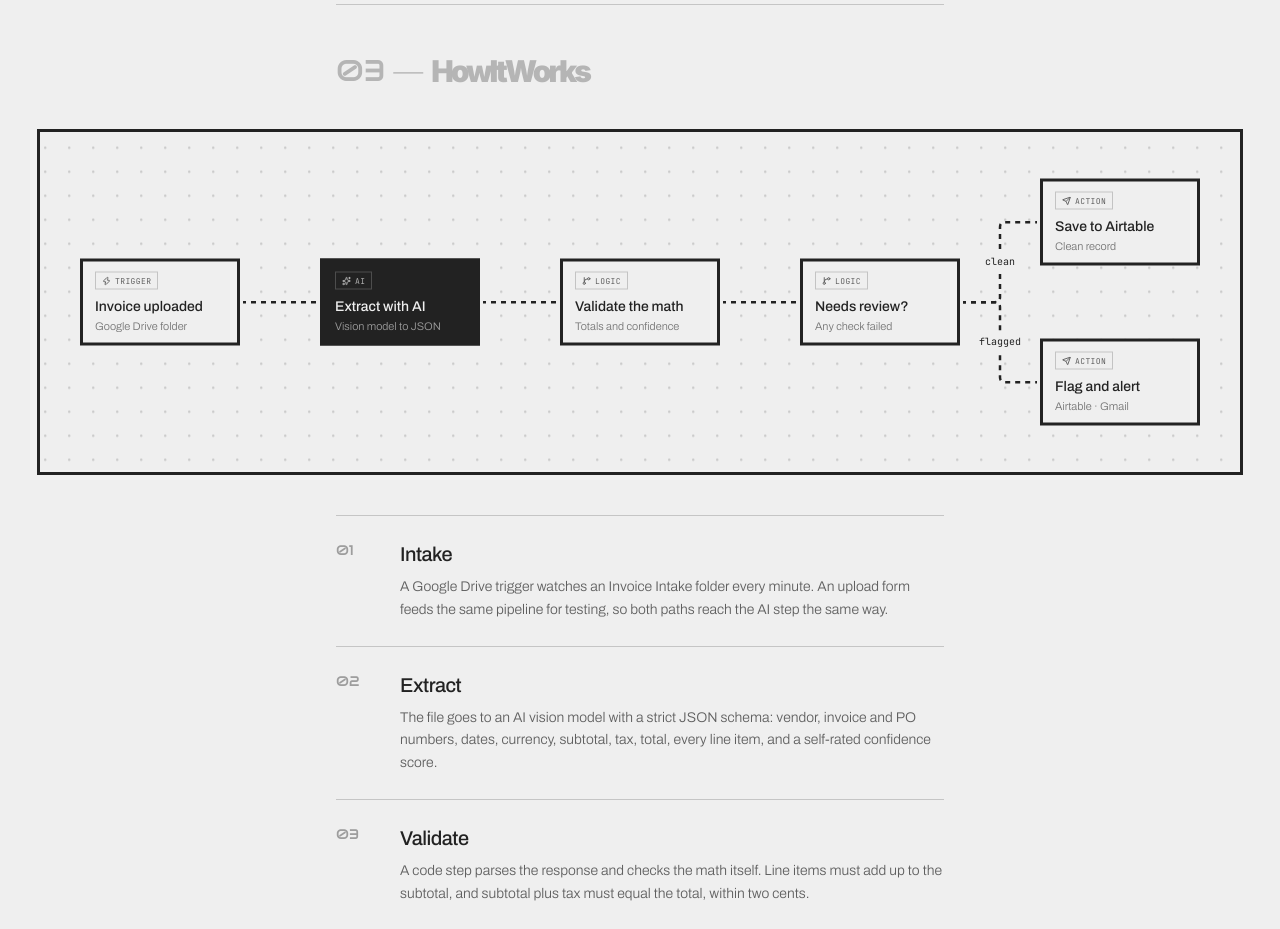
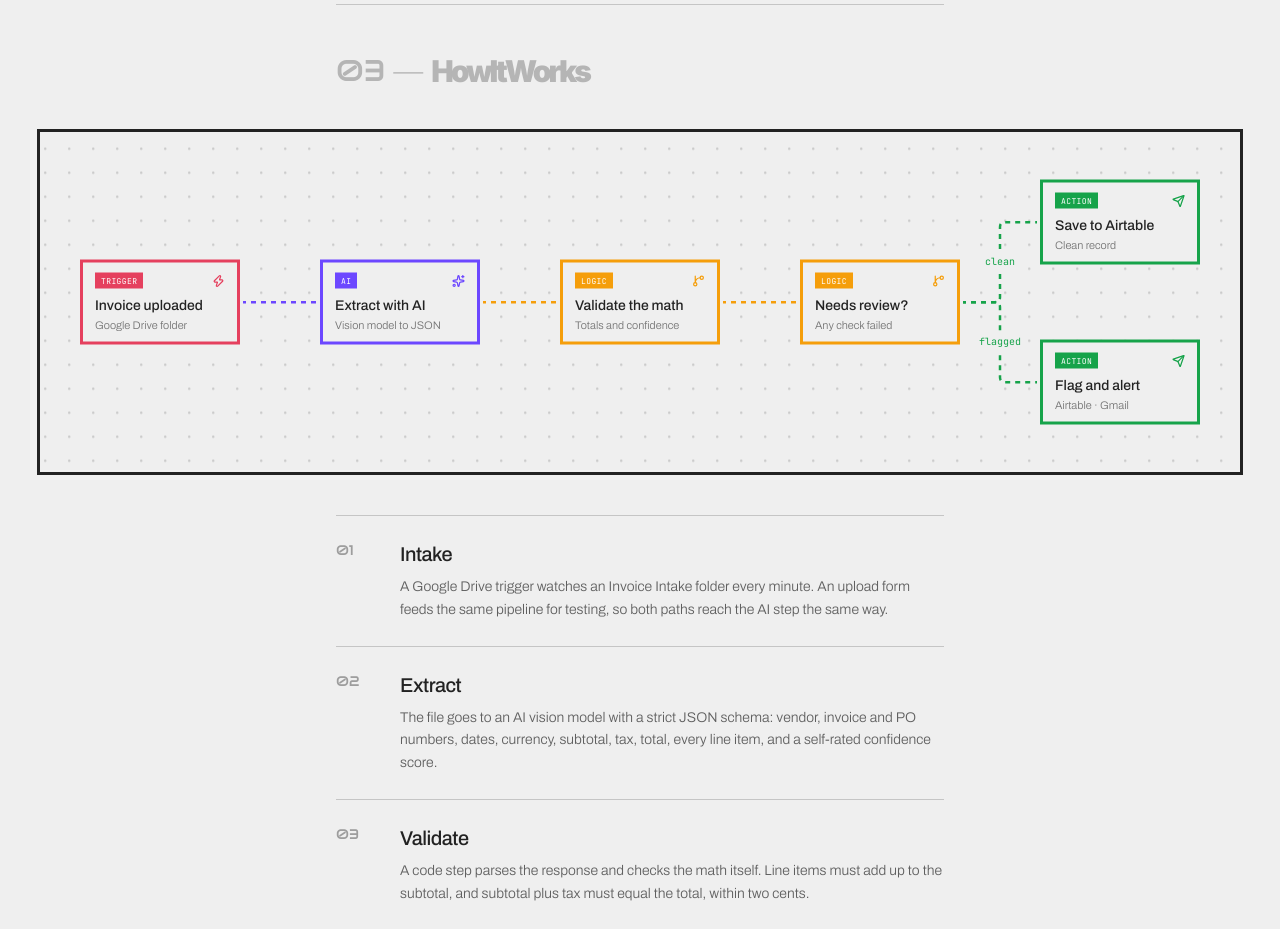
Before and after one commit to mors-codes/portfolio-2026, a Next.js app: page /works/invoice-processing in a window 1280 px wide. Shown: the part 1060-1989 px from the top of the page. Built offline with nearby package versions, Linux system fonts and the light colour scheme; a web font is replaced by a local one.

Commit message:
Works: reopen last viewed project on return, color-coded diagram nodes

```diff
--- a/src/components/sections/Works.tsx
+++ b/src/components/sections/Works.tsx
@@ -1,6 +1,8 @@
 "use client";
 
+import { useSyncExternalStore } from "react";
 import WorksSwap, {
+  OPENED_KEY,
   type WorkItem,
 } from "@/components/ui/WorksSwap";
 
@@ -97,7 +99,21 @@ const WORKS: WorkItem[] = [
   },
 ];
 
+const noopSubscribe = () => () => {};
+
+// Index of the project whose case study was last opened in this tab.
+// sessionStorage is client-only, so the server snapshot is always 0.
+function readOpened() {
+  try {
+    const n = Number(sessionStorage.getItem(OPENED_KEY));
+    return Number.isInteger(n) && n >= 0 && n < WORKS.length ? n : 0;
+  } catch {
+    return 0;
+  }
+}
+
 export default function Works() {
+  const startIndex = useSyncExternalStore(noopSubscribe, readOpened, () => 0);
   return (
     <section
       id="works"
@@ -119,7 +135,7 @@ export default function Works() {
         </p>
       </div>
 
-      <WorksSwap works={WORKS} />
+      <WorksSwap key={startIndex} works={WORKS} initialIndex={startIndex} />
     </section>
   );
 }
--- a/src/components/ui/WorkflowDiagram.tsx
+++ b/src/components/ui/WorkflowDiagram.tsx
@@ -17,11 +17,17 @@ import type { CaseStudyDiagram, DiagramNodeKind } from "@/data/caseStudies";
 type StepData = { label: string; sub?: string; kind: DiagramNodeKind };
 
 const KIND_META = {
-  trigger: { label: "Trigger", Icon: Zap },
-  ai: { label: "AI", Icon: Sparkles },
-  logic: { label: "Logic", Icon: GitBranch },
-  action: { label: "Action", Icon: Send },
+  trigger: { label: "Trigger", Icon: Zap, color: "#E5405E" },
+  ai: { label: "AI", Icon: Sparkles, color: "#6C47FF" },
+  logic: { label: "Logic", Icon: GitBranch, color: "#F59E0B" },
+  action: { label: "Action", Icon: Send, color: "#16A34A" },
 } as const;
+
+// Edges take the color of the node they point to.
+const edgeColor = (diagram: CaseStudyDiagram, targetId: string) => {
+  const kind = diagram.nodes.find((n) => n.id === targetId)?.kind;
+  return kind ? KIND_META[kind].color : "var(--color-ink)";
+};
 type StepNode = Node<StepData, "step">;
 
 const HANDLE_STYLE = { opacity: 0, pointerEvents: "none" } as const;
@@ -33,14 +39,11 @@ const FRAME_PAD = 40;
 const BORDER_W = 6;
 
 function StepNodeView({ data }: NodeProps<StepNode>) {
-  // "ai" renders inverted, same as the cards on the Works section.
-  const inverted = data.kind === "ai";
-  const { label: kindLabel, Icon } = KIND_META[data.kind];
+  const { label: kindLabel, Icon, color } = KIND_META[data.kind];
   return (
     <div
-      className={`w-40 border-[3px] border-ink px-3 py-2.5 ${
-        inverted ? "bg-ink text-bg" : "bg-bg text-ink"
-      }`}
+      className="w-40 border-[3px] bg-bg px-3 py-2.5 text-ink"
+      style={{ borderColor: color }}
     >
       <Handle
         type="target"
@@ -48,10 +51,15 @@ function StepNodeView({ data }: NodeProps<StepNode>) {
         isConnectable={false}
         style={HANDLE_STYLE}
       />
-      <span className="mb-2 flex w-fit items-center gap-1 border border-current/30 px-1.5 py-0.5 font-mono text-[8px] tracking-wider uppercase opacity-70">
-        <Icon size={9} strokeWidth={2.5} aria-hidden="true" />
-        {kindLabel}
-      </span>
+      <div className="mb-2 flex items-center justify-between">
+        <span
+          className="px-1.5 py-0.5 font-mono text-[8px] tracking-wider text-white uppercase"
+          style={{ backgroundColor: color }}
+        >
+          {kindLabel}
+        </span>
+        <Icon size={13} strokeWidth={2.25} color={color} aria-hidden="true" />
+      </div>
       <p className="font-sans text-[14px] leading-tight font-medium">
         {data.label}
       </p>
@@ -120,9 +128,9 @@ export default function WorkflowDiagram({
         type: "smoothstep",
         animated: !reduced,
         label: e.label,
-        style: { stroke: "var(--color-ink)", strokeWidth: 2.5 },
+        style: { stroke: edgeColor(diagram, e.to), strokeWidth: 2.5 },
         labelStyle: {
-          fill: "var(--color-ink)",
+          fill: edgeColor(diagram, e.to),
           fontSize: 10,
           fontFamily: "var(--font-mono)",
         },
--- a/src/components/ui/WorksSwap.tsx
+++ b/src/components/ui/WorksSwap.tsx
@@ -46,7 +46,12 @@ export interface WorkItem {
 
 interface WorksSwapProps {
   works: WorkItem[];
+  /** Project to show first. Used on mount only. */
+  initialIndex?: number;
 }
+
+/** sessionStorage key: index of the project whose case study was last opened. */
+export const OPENED_KEY = "works:opened";
 
 // Right panel: the old visual fades out drifting right, the new one fades in
 // drifting left. SHIFT_PCT is the drift distance as a % of the stage width.
@@ -87,13 +92,14 @@ function Layer({
   );
 }
 
-export default function WorksSwap({ works }: WorksSwapProps) {
+export default function WorksSwap({ works, initialIndex = 0 }: WorksSwapProps) {
   const total = works.length;
+  const start = Math.max(0, Math.min(initialIndex, total - 1));
 
   // `current` drives the info column. `layers` holds which project each of the
   // two stacked visual layers is showing; they alternate on every swap.
-  const [current, setCurrent] = useState(0);
-  const [layers, setLayers] = useState<[number, number]>([0, 0]);
+  const [current, setCurrent] = useState(start);
+  const [layers, setLayers] = useState<[number, number]>([start, start]);
 
   const rootRef = useRef<HTMLDivElement>(null);
   const infoRef = useRef<HTMLDivElement>(null);
@@ -101,8 +107,8 @@ export default function WorksSwap({ works }: WorksSwapProps) {
   const layerARef = useRef<HTMLDivElement>(null);
   const layerBRef = useRef<HTMLDivElement>(null);
 
-  const currentRef = useRef(0);
-  const prevCurrentRef = useRef(0);
+  const currentRef = useRef(start);
+  const prevCurrentRef = useRef(start);
   const activeLayerRef = useRef<0 | 1>(0);
   const busyRef = useRef(false);
   const inViewRef = useRef(false);
@@ -380,6 +386,13 @@ export default function WorksSwap({ works }: WorksSwapProps) {
             <Link
               data-reveal
               href={active.caseStudy}
+              onClick={() => {
+                try {
+                  sessionStorage.setItem(OPENED_KEY, String(current));
+                } catch {
+                  /* storage blocked, start from the first project */
+                }
+              }}
               className="group relative inline-block border-b border-ink/30 pb-1 transition-colors hover:border-ink font-sans text-[9px] font-medium text-ink"
             >
               <span className="font-mono uppercase tracking-[0.72px]">
```
